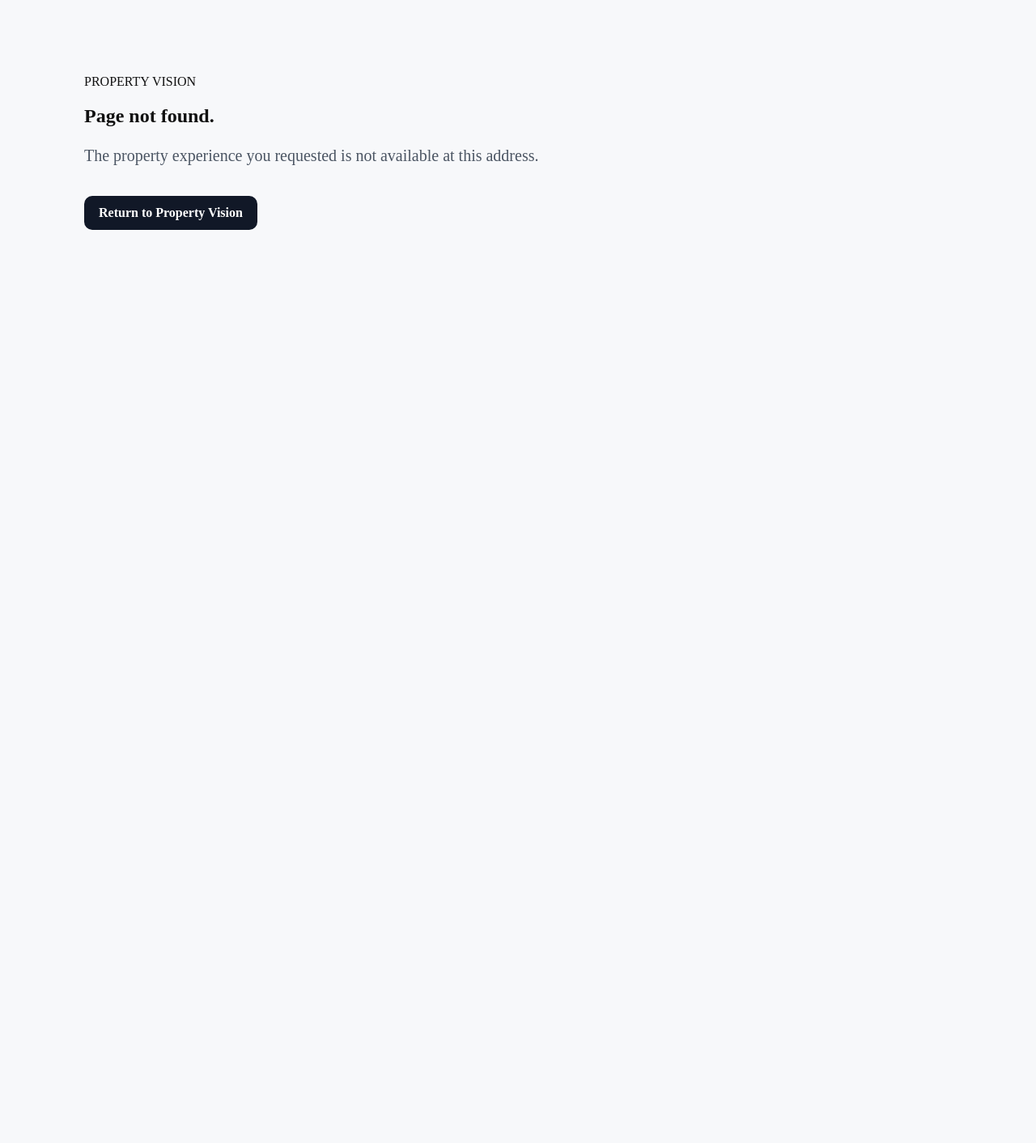
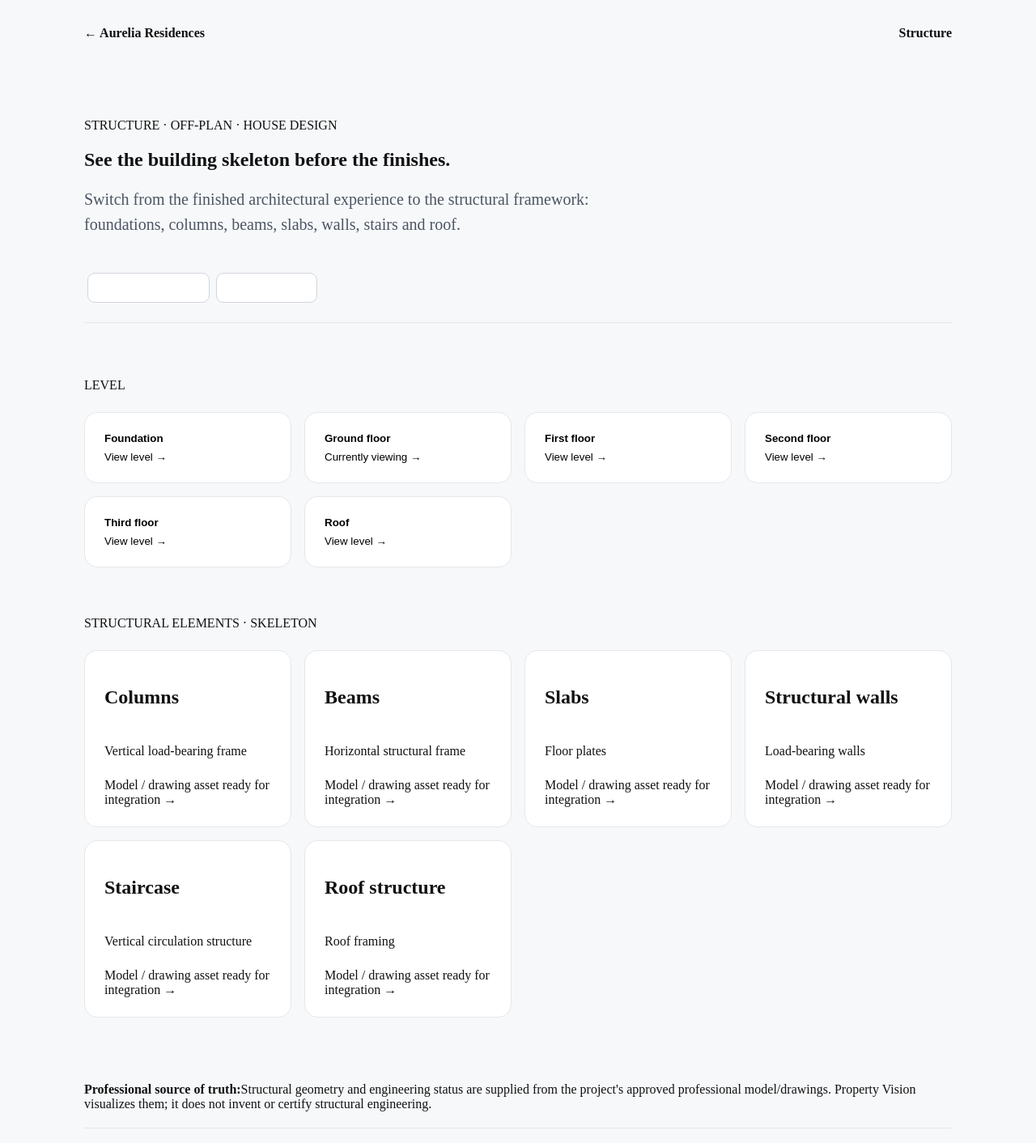
Before and after one commit to stpeter614-netizen/property-vision, a Next.js app: page /projects/aurelia-residences/structure in a window 1280 px wide. Before the commit this address had no page. Shown: the top 1412 px of the page at 81% size. Before the commit the page ends 800 px from the top, so only its background shows below. Built offline with nearby package versions, Linux system fonts and the light colour scheme; no server answers.

Commit message:
Add Property Vision structural skeleton experience

```diff
--- /dev/null
+++ b/app/projects/aurelia-residences/structure/page.tsx
@@ -0,0 +1,83 @@
+'use client';
+
+import { useEffect, useMemo, useState } from 'react';
+import { trackPropertyEvent } from '@/lib/analytics';
+
+const levels = ['Foundation', 'Ground floor', 'First floor', 'Second floor', 'Third floor', 'Roof'];
+const elements = [
+  ['Foundations', 'Foundation'],
+  ['Columns', 'Vertical load-bearing frame'],
+  ['Beams', 'Horizontal structural frame'],
+  ['Slabs', 'Floor plates'],
+  ['Structural walls', 'Load-bearing walls'],
+  ['Staircase', 'Vertical circulation structure'],
+  ['Roof structure', 'Roof framing'],
+];
+
+export default function StructurePage() {
+  const [level, setLevel] = useState('Ground floor');
+  const [mode, setMode] = useState<'skeleton' | 'layers'>('skeleton');
+
+  useEffect(() => {
+    void trackPropertyEvent('structure_viewed', { projectId: 'aurelia-residences', level, mode });
+  }, [level, mode]);
+
+  const visible = useMemo(
+    () => elements.filter(([, detail]) => level === 'Foundation' ? detail === 'Foundation' : detail !== 'Foundation'),
+    [level],
+  );
+
+  return (
+    <main className="shell">
+      <nav className="nav">
+        <a href="/projects/aurelia-residences">← Aurelia Residences</a>
+        <span>Structure</span>
+      </nav>
+
+      <section className="hero">
+        <div>
+          <p className="eyebrow">STRUCTURE · OFF-PLAN · HOUSE DESIGN</p>
+          <h1>See the building skeleton before the finishes.</h1>
+          <p className="lead">
+            Switch from the finished architectural experience to the structural framework:
+            foundations, columns, beams, slabs, walls, stairs and roof.
+          </p>
+          <div className="option">
+            <button className="button" onClick={() => setMode('skeleton')}>Structural skeleton</button>
+            <button className="button" onClick={() => setMode('layers')}>Building layers</button>
+          </div>
+        </div>
+      </section>
+
+      <section>
+        <p className="eyebrow">LEVEL</p>
+        <div className="grid">
+          {levels.map(item => (
+            <button className="card" key={item} onClick={() => setLevel(item)}>
+              <strong>{item}</strong>
+              <span>{item === level ? 'Currently viewing →' : 'View level →'}</span>
+            </button>
+          ))}
+        </div>
+      </section>
+
+      <section>
+        <p className="eyebrow">STRUCTURAL ELEMENTS · {mode.toUpperCase()}</p>
+        <div className="grid">
+          {visible.map(([name, detail]) => (
+            <article className="card" key={name}>
+              <h2>{name}</h2>
+              <p>{detail}</p>
+              <span>Model / drawing asset ready for integration →</span>
+            </article>
+          ))}
+        </div>
+      </section>
+
+      <section className="option">
+        <strong>Professional source of truth:</strong>
+        <span>Structural geometry and engineering status are supplied from the project's approved professional model/drawings. Property Vision visualizes them; it does not invent or certify structural engineering.</span>
+      </section>
+    </main>
+  );
+}
```
